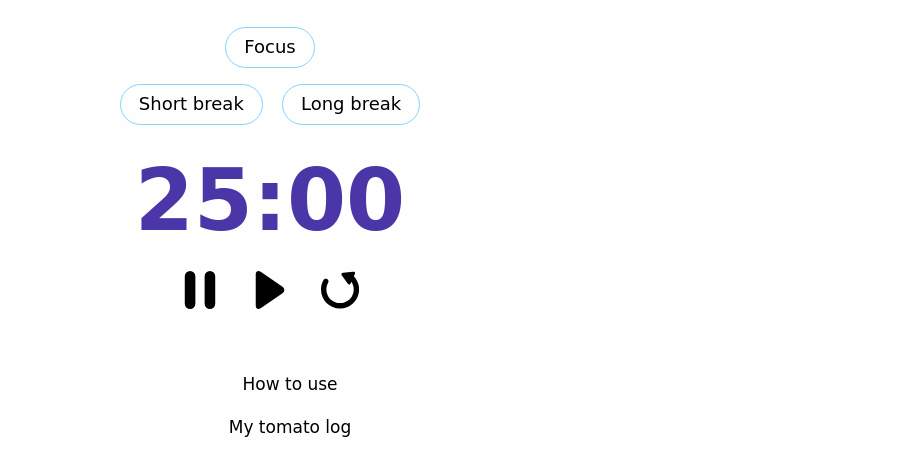
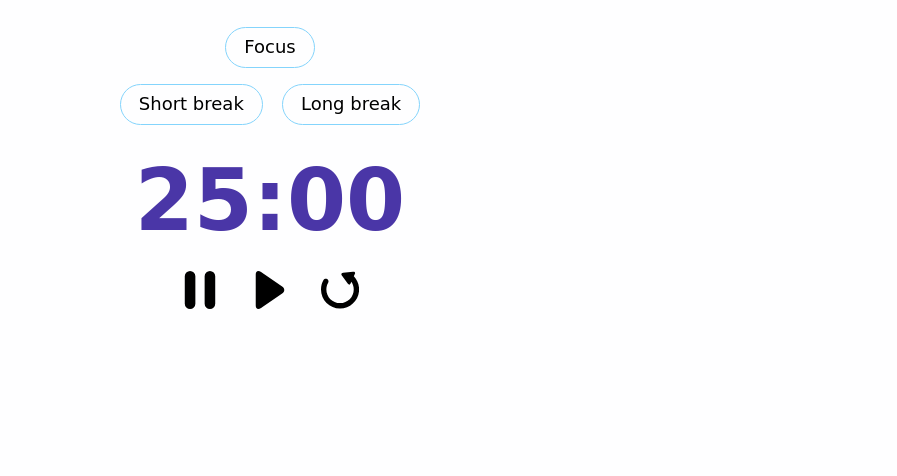
Before and after one commit to etunka/leila-tomato-timer, a website built with Parcel: page index.html in a window 1280 px wide. Shown: the part 268-744 px from the top of the page, without its empty margins (370-1267 px from the left). Built offline with nearby package versions, Linux system fonts and the light colour scheme; a web font is replaced by a local one.

Commit message:
hide menu for now

```diff
--- a/index.html
+++ b/index.html
@@ -44,10 +44,10 @@
           </button>
         </div>
 
-        <ul class="menu">
+        <!-- <ul class="menu">
           <li class="menu__item"><span id="usage">How to use</span></li>
           <li class="menu__item"><span id="log">My tomato log</span></li>
-        </ul>
+        </ul> -->
       </div>
     </div>
     <script src="src/index.js"></script>
```
